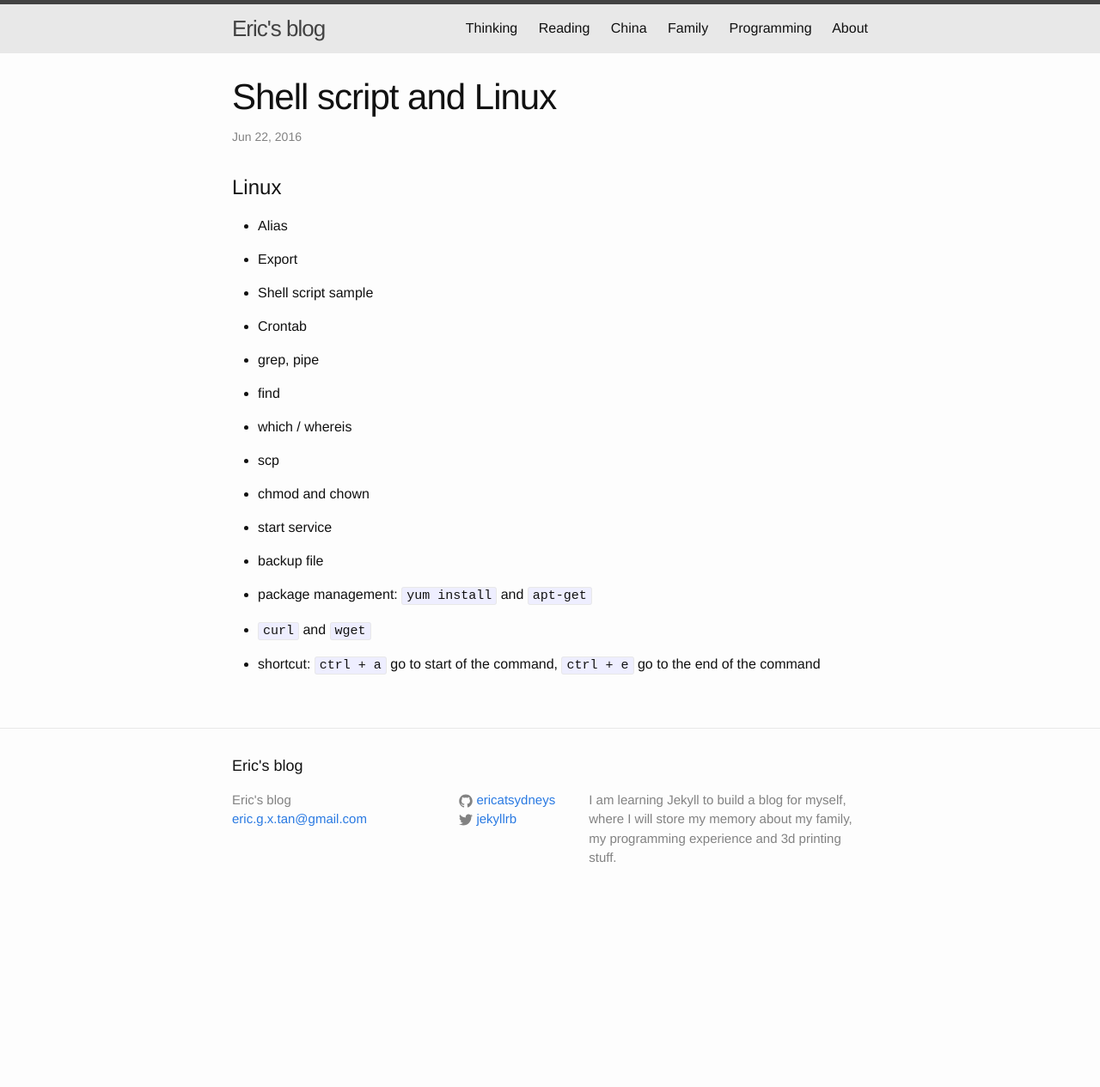
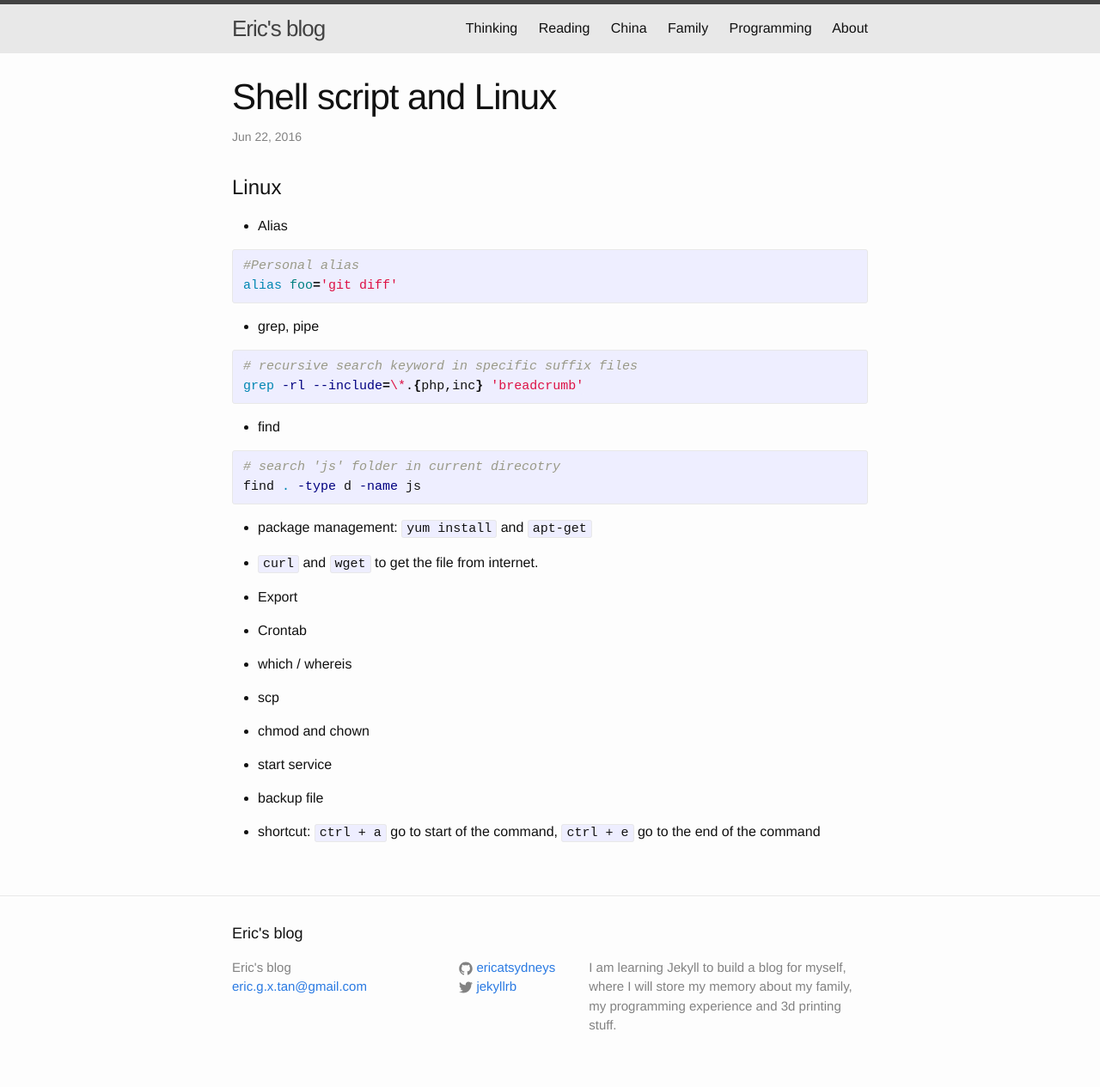
Before and after one commit to ericatsydney/ericatsydney.github.io, a Jekyll site: the page built from _posts/2016-06-26-shell-and-linux.markdown, in a window 1280 px wide. Shown: the whole page at 86% size. Built offline with Jekyll 4.4.1, drawn with Linux system fonts in a browser that asks for light colours; before the commit the page ends 1070 px from its top, so only the background shows below that.

```diff
--- a/_posts/2016-06-26-shell-and-linux.markdown
+++ b/_posts/2016-06-26-shell-and-linux.markdown
@@ -7,16 +7,30 @@
 Linux
 ============
 - Alias
+{% highlight shell%}
+#Personal alias
+alias foo='git diff'
+{% endhighlight %}
+
+- grep, pipe
+{% highlight shell%}
+# recursive search keyword in specific suffix files
+grep -rl --include=\*.{php,inc} 'breadcrumb'
+{% endhighlight %}
+
+- find
+{% highlight shell%}
+# search 'js' folder in current direcotry
+find . -type d -name js
+{% endhighlight %}
+
+- package management: `yum install` and `apt-get`
+
+- `curl` and `wget` to get the file from internet.
 
 - Export
 
-- Shell script sample
-
 - Crontab
-
-- grep, pipe
-
-- find
 
 - which / whereis
 
--- a/_posts/2016-06-29-knowledge-map.markdown
+++ b/_posts/2016-06-29-knowledge-map.markdown
@@ -47,6 +47,10 @@
 - Laravel
 
 - React.js
+
+- Foundation (media query in JS, throttle)
+
+- Bootstrap
 
 Workflow / Tooling / IDE
 ========================
```
Also changed, not shown: other parts of _posts/2016-06-26-shell-and-linux.markdown (+0 -4 lines), _posts/2016-06-23-journey-to-vim.markdown (+8 -0 lines).
